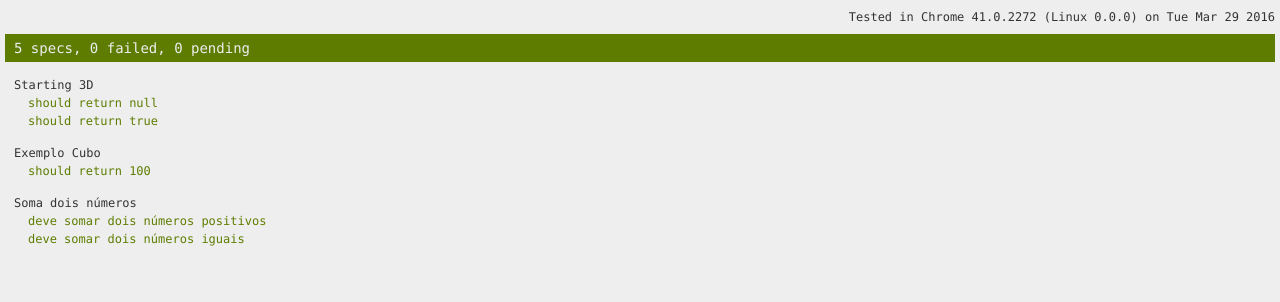
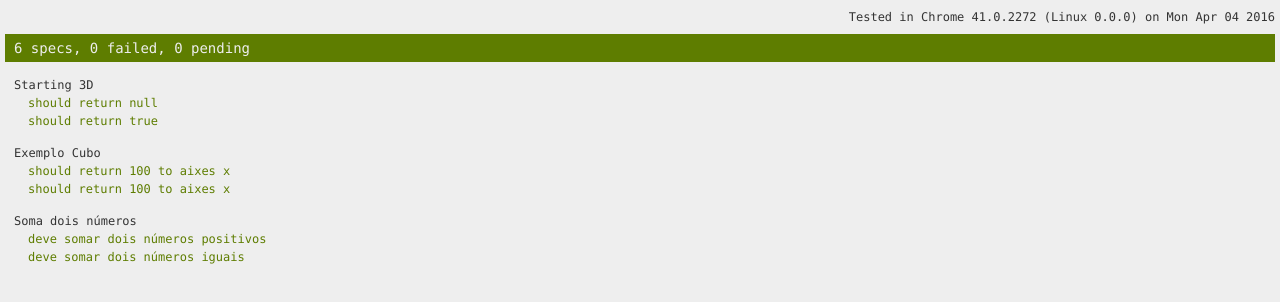
Before and after one commit to otaviolandim/jasmine-example, a website: page reports/report/index.html in a window 1280 px wide. Drawn offline with Linux system fonts and the light colour scheme.

Commit message:
Atualizando report do teste

```diff
--- a/reports/report/index.html
+++ b/reports/report/index.html
@@ -94,7 +94,7 @@ body { background-color: #eeeeee; padding: 0; margin: 5px; overflow-y: scroll; }
 </head>
 
 <body id="HTMLReporter" class="html-reporter">
-<h1>Tested in Chrome 41.0.2272 (Linux 0.0.0) on Tue Mar 29 2016</h1>
+<h1>Tested in Chrome 41.0.2272 (Linux 0.0.0) on Mon Apr 04 2016</h1>
 
 <div class="alert">
 
@@ -102,7 +102,7 @@ body { background-color: #eeeeee; padding: 0; margin: 5px; overflow-y: scroll; }
 
 
   <span class="passingAlert bar"><span class="fold-buttons"><a href="#" onclick="fold();">Fold</a> |
-  <a href="#" onclick="unfold();">Unfold</a></span>5 specs, 0 failed, 0 pending</span>
+  <a href="#" onclick="unfold();">Unfold</a></span>6 specs, 0 failed, 0 pending</span>
 
 
 
@@ -131,7 +131,11 @@ body { background-color: #eeeeee; padding: 0; margin: 5px; overflow-y: scroll; }
       <span class="description">Exemplo Cubo</span>
 
       <div class="specSummary passed">
-      <span class="description">should return 100</span>
+      <span class="description">should return 100 to aixes x</span>
+      </div>
+
+      <div class="specSummary passed">
+      <span class="description">should return 100 to aixes x</span>
       </div>
 
     </div>
```
